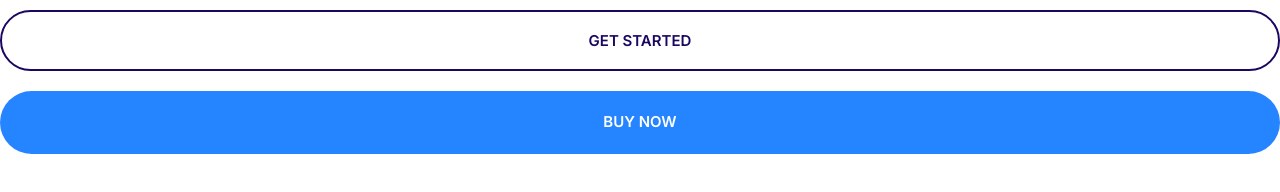
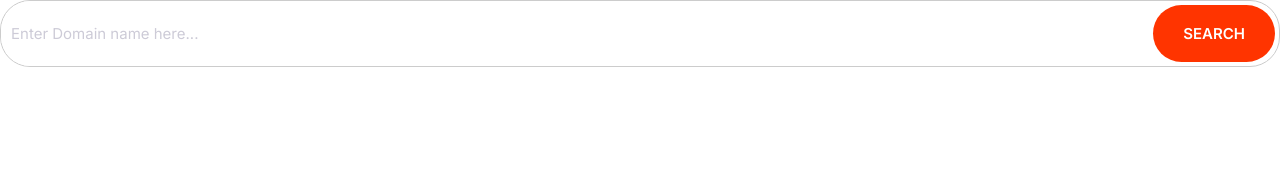
Before and after one commit to aman-tanwar/Moshify, a plain HTML site: page index.html in a window 1280 px wide. Drawn offline with Linux system fonts and the light colour scheme.

Commit message:
Build input component

```diff
--- a/index.html
+++ b/index.html
@@ -15,9 +15,13 @@
     <link rel="stylesheet" href="/styles/styles.css" />
   </head>
   <body>
-    <div>
-      <button class="btn btn--outline btn--block">Get Started</button>
-      <a href="#" class="btn btn--primary btn--block">Buy Now</a>
+    <div class="input-group">
+      <input
+        type="text"
+        class="input"
+        placeholder="Enter Domain name here..."
+      />
+      <button class="btn btn--accent">Search</button>
     </div>
   </body>
 </html>
--- a/styles/styles.css
+++ b/styles/styles.css
@@ -4,6 +4,8 @@
   --color-accent: #ff3400;
   --color-headings: #1b0760;
   --color-body: #918ca4;
+  --color-border: #ccc;
+  --border-radius: 30px;
 }
 
 *,
@@ -241,3 +243,39 @@ a {
     font-size: 1.5rem;
   }
 }
+
+/* Inputs */
+.input {
+  border-radius: var(--border-radius);
+  border: 1px solid var(--color-border);
+  color: var(--color-headings);
+  font-size: 2rem;
+  outline: 0;
+  padding: 1.5rem 3.5rem;
+}
+
+::placeholder {
+  color: #cdcbd7;
+}
+
+.input-group {
+  border: 1px solid var(--color-border);
+  border-radius: var(--border-radius);
+  display: flex;
+}
+
+.input-group .input {
+  border: 0;
+  flex-grow: 1;
+  padding: 1.5rem 1rem;
+}
+
+.input-group .btn {
+  margin: 4px;
+}
+
+@media screen and (min-width: 1024px) {
+  .input {
+    font-size: 1.5rem;
+  }
+}
```
